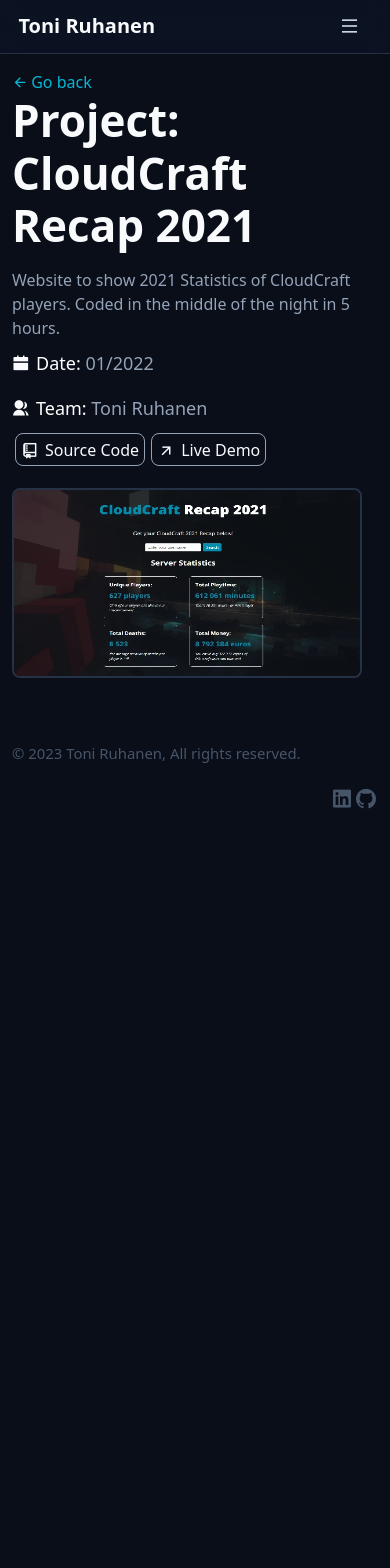
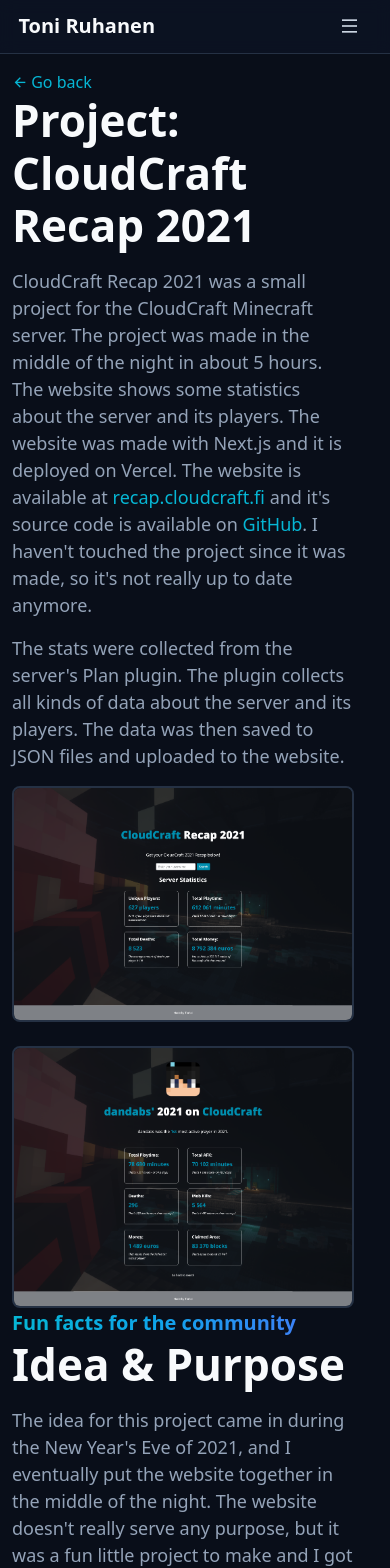
Before and after one commit to Torksi/ruhisfi, a Next.js app: page /projects/cloudcraft-recap in a window 390 px wide. Shown: the top 1568 px of the page. Before the commit the page ends 865 px from the top, so only its background shows below. Built offline with nearby package versions, Linux system fonts and the light colour scheme; a small style sheet from the web is missing.

Commit message:
Adding more content

```diff
--- a/src/data/projects.tsx
+++ b/src/data/projects.tsx
@@ -74,16 +74,6 @@
     spotlight: true,
     team: "Toni Ruhanen",
   },
-
-  {
-    id: "penetration-testing",
-    name: "Penetration Testing",
-    shortDescription:
-      "I've done penetration testing for over 4 years and gained a good understanding of cyber security.",
-    imageUrl: "/images/projects/router.webp",
-    spotlight: true,
-    team: "Toni Ruhanen",
-  },
   {
     id: "cloudcraft-recap",
     name: "CloudCraft Recap 2021",
--- /dev/null
+++ b/src/pages/projects/cloudcraft-recap.tsx
@@ -0,0 +1,69 @@
+import ImagePopup from "../../components/ImagePopup";
+import ProjectTemplate from "../../components/ProjectTemplate";
+
+export default function CloudCraftRecapProject() {
+  return (
+    <ProjectTemplate projectName="CloudCraft Recap 2021">
+      <div className="row mb-4">
+        <div className="col-md-6">
+          <p>
+            CloudCraft Recap 2021 was a small project for the CloudCraft
+            Minecraft server. The project was made in the middle of the night in
+            about 5 hours. The website shows some statistics about the server
+            and its players. The website was made with Next.js and it is
+            deployed on Vercel. The website is available at{" "}
+            <a
+              href="https://recap.cloudcraft.fi/"
+              target="_blank"
+              referrerPolicy="no-referrer"
+            >
+              recap.cloudcraft.fi
+            </a>{" "}
+            and it's source code is available on{" "}
+            <a
+              href="https://github.com/Torksi/cloudcraft-recap"
+              target="_blank"
+              referrerPolicy="no-referrer"
+            >
+              GitHub
+            </a>
+            . I haven't touched the project since it was made, so it's not
+            really up to date anymore.
+          </p>
+          <p>
+            The stats were collected from the server's Plan plugin. The plugin
+            collects all kinds of data about the server and its players. The
+            data was then saved to JSON files and uploaded to the website.
+          </p>
+        </div>
+        <div className="col-md-6">
+          <ImagePopup
+            src="/images/projects/cloudcraft-recap/front.png"
+            alt="Screenshot of the webpage"
+            className="project-image img-fluid"
+          />
+        </div>
+      </div>
+      <div className="row mb-4">
+        <div className="col-md-6">
+          <ImagePopup
+            src="/images/projects/cloudcraft-recap/stats.png"
+            alt="Screenshot of player stats"
+            className="project-image img-fluid"
+          />
+        </div>
+        <div className="col-md-6">
+          <span className="section-subheader">Fun facts for the community</span>
+          <h2 className="section-header">Idea & Purpose</h2>
+          <p>
+            The idea for this project came in during the New Year's Eve of 2021,
+            and I eventually put the website together in the middle of the
+            night. The website doesn't really serve any purpose, but it was a
+            fun little project to make and I got some positive feedback from the
+            community.
+          </p>
+        </div>
+      </div>
+    </ProjectTemplate>
+  );
+}
```
Also changed, not shown: src/pages/projects/vanguard.tsx (+25 -0 lines), public/images/projects/cloudcraft-recap/front.png (added), public/images/projects/cloudcraft-recap/stats.png (added).
